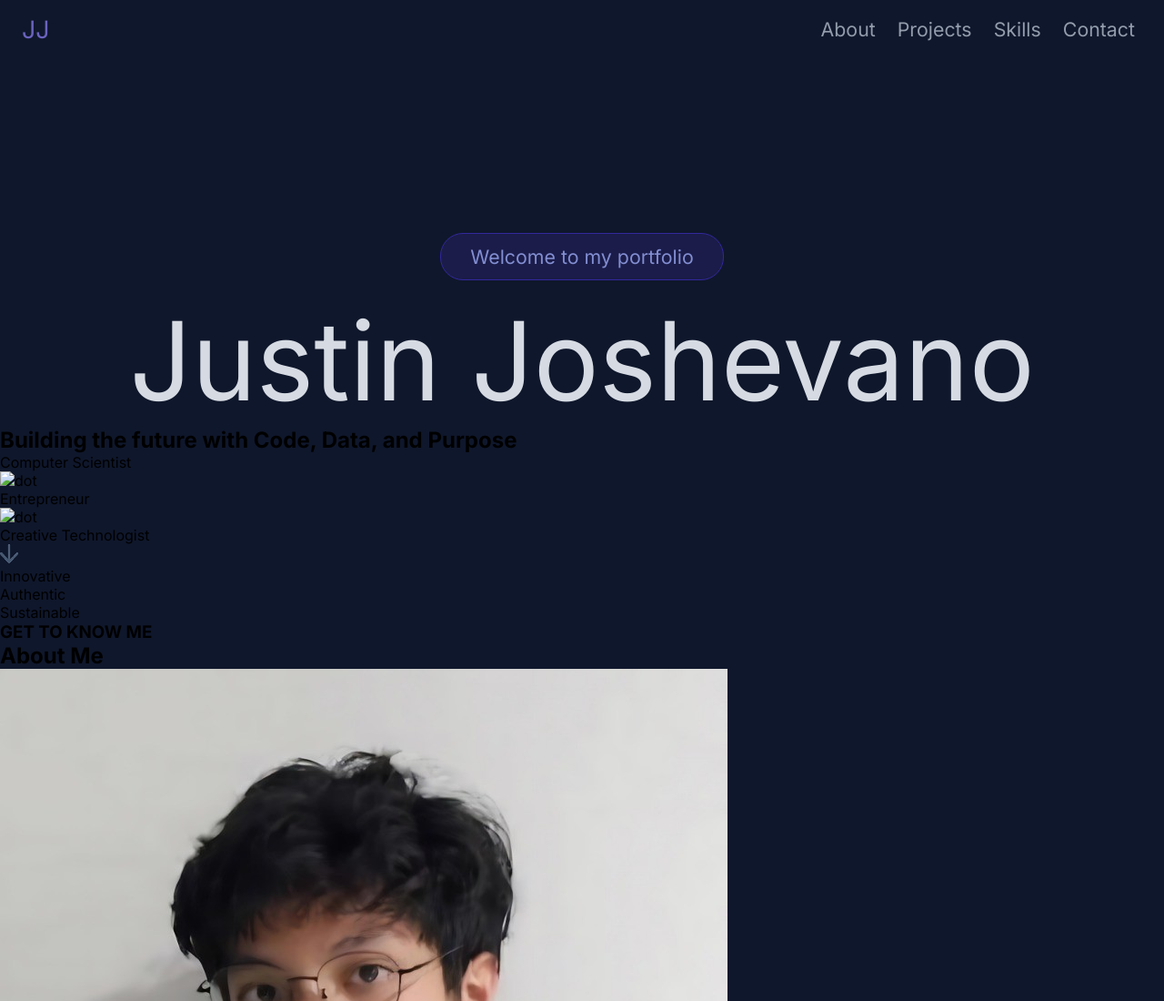
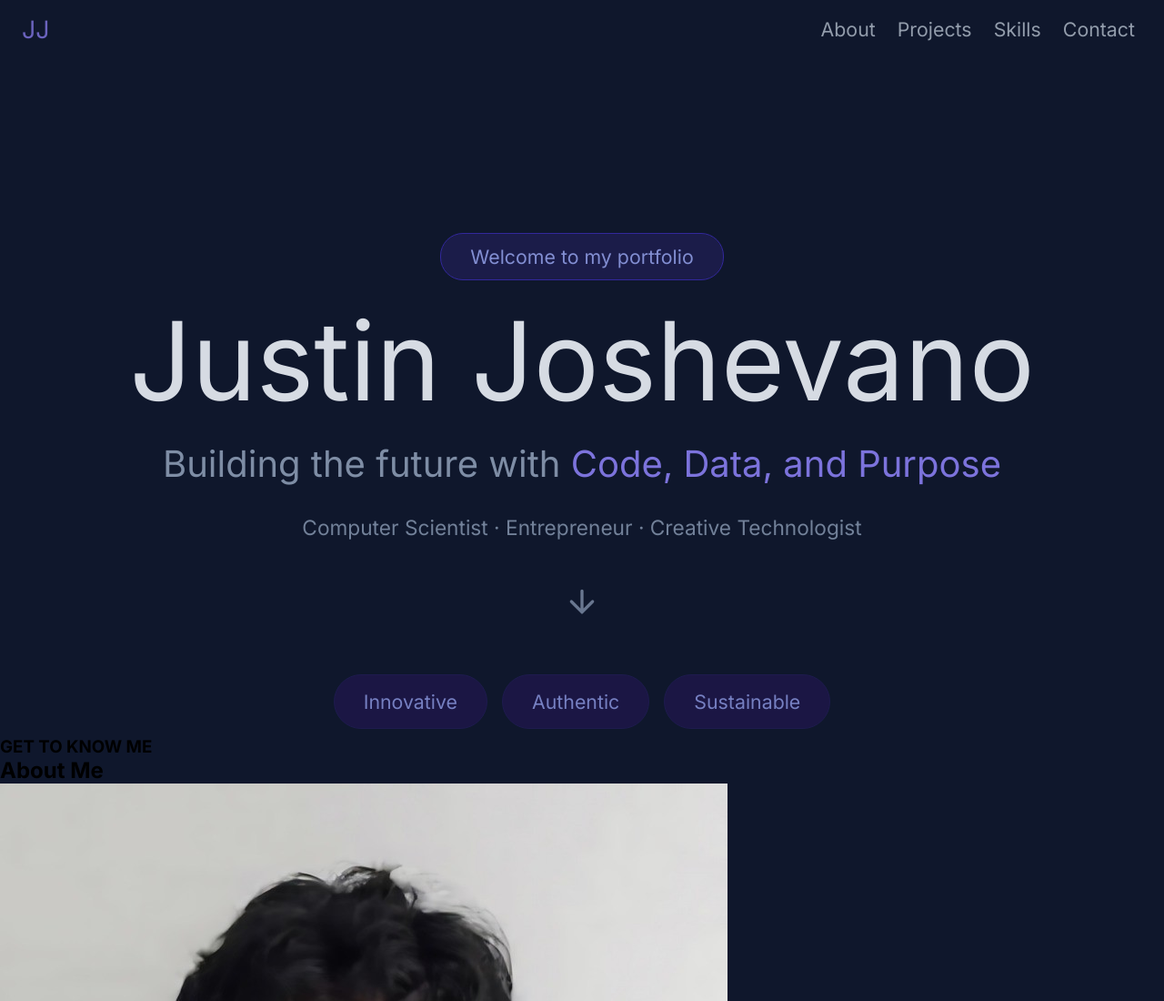
Before and after one commit to JustinJshvn/Portfolio, a plain HTML site: page index.html in a window 1280 px wide. Shown: the top 1100 px of the page at 91% size. Drawn offline with Linux system fonts and the light colour scheme.

Commit message:
hero done

```diff
--- a/index.html
+++ b/index.html
@@ -25,22 +25,16 @@
             <h3>Welcome to my portfolio</h3>
         </div>
         <h1>Justin Joshevano</h1>
-        <h2>Building the future with <span>Code, Data, and Purpose</span></h2>
-        <div>
-            <div>
-                <p>Computer Scientist</p>
-            </div>
-            <img src="/images/dot.png" alt="dot">
-            <div>
-                <p>Entrepreneur</p>
-            </div>
-            <img src="/images/dot.png" alt="dot">
-            <div>
-                <p>Creative Technologist</p>
+        <h2 class="herodesc">Building the future with <span>Code, Data, and Purpose</span></h2>
+        <p class="herolist">Computer Scientist &middot; Entrepreneur &middot; Creative Technologist</p>
             </div>
         </div>
-        <img src="/images/arrow.png" alt="arrow">
-        <div>
+        <div class="iconwrapper">
+            <svg class="arrowdown" viewBox="0 0 24 24" width="24" height="24">
+                <path d="M12 5v14M5 12l7 7 7-7" fill="none" stroke="currentColor" stroke-width="2" stroke-linecap="round" />
+            </svg>
+        </div>
+        <div class="herochar">
             <div>
                 <p>Innovative</p>
             </div>
--- a/style.css
+++ b/style.css
@@ -9,6 +9,7 @@
 html {
     scroll-behavior: smooth;
     font-family: 'Inter', sans-serif;
+    font-weight: 400;
     background-color: #0F172C;
 }
 
@@ -76,3 +77,55 @@ h1 {
     text-align: center;
     margin-top: 1rem;
 }
+
+.herodesc {
+    font-size: 30pt;
+    color: #7E8DA5;
+    font-weight: 400;
+    text-align: center;
+    margin-top: 1rem;
+}
+
+.herodesc > span {
+    color: #7C73DC;
+}
+
+.herolist {
+    font-size: 17pt;
+    font-weight: 400;
+    color: #728199;
+    text-align: center;
+    margin-top: 2rem;
+}
+
+.arrowdown {
+    color: #697790;
+    width: 40px;
+    height: 40px;
+}
+
+.iconwrapper {
+    text-align: center;
+    margin-top: 3rem;
+}
+
+.herochar {
+    display: inline-flex;
+    margin: 3rem auto 0 auto;
+    justify-content: center;
+    align-items: center;
+    width: 100%;
+}
+
+.herochar > div {
+    background-color: #1B1644;
+    margin: 0.5rem;
+    padding: 1rem 2rem;
+    border-radius: 35px;
+    border: 1px solid #1E1B4E;
+}
+
+.herochar > div > p {
+    font-size: 16pt;
+    color: #7680C2;
+}
```
Also changed, not shown: images/arrow.png (deleted), images/arrow.svg (added).
